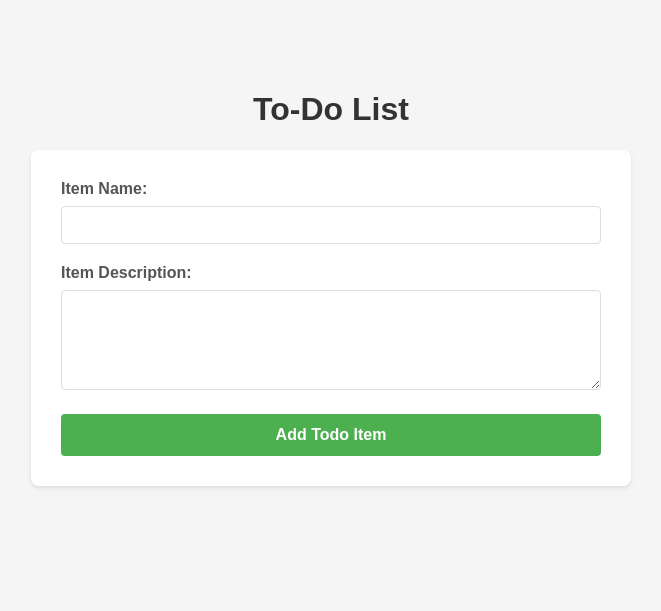
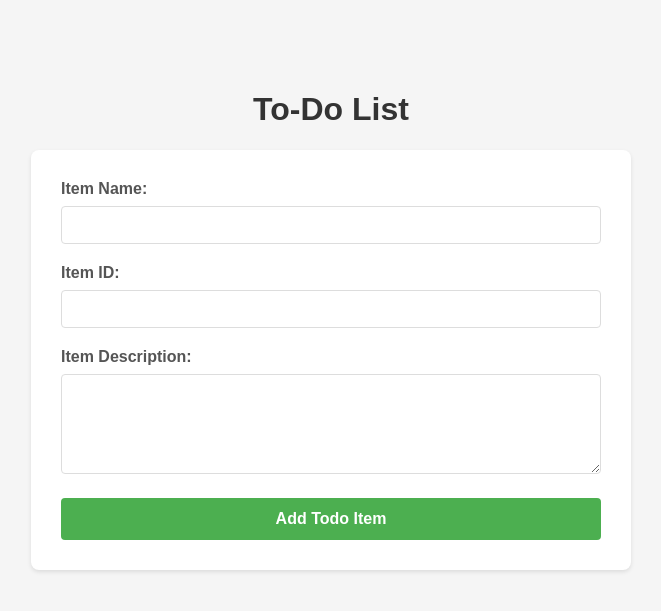
Before and after one commit to Jalalpriyanshu/flask-todo-project, a Flask app: page /todo in a window 1280 px wide. Shown: the top 611 px of the page, without its empty margins (309-970 px from the left). Run offline with Flask 3, Linux system fonts and the light colour scheme.

Commit message:
Add Item ID field to To-Do form

```diff
--- a/templates/todo.html
+++ b/templates/todo.html
@@ -66,6 +66,10 @@
                 <input type="text" id="itemName" name="itemName" required>
             </div>
             <div class="form-group">
+                <label for="itemId">Item ID:</label>
+                <input type="text" id="itemId" name="itemId" required>
+            </div>
+            <div class="form-group">
                 <label for="itemDescription">Item Description:</label>
                 <textarea id="itemDescription" name="itemDescription" required></textarea>
             </div>
```
